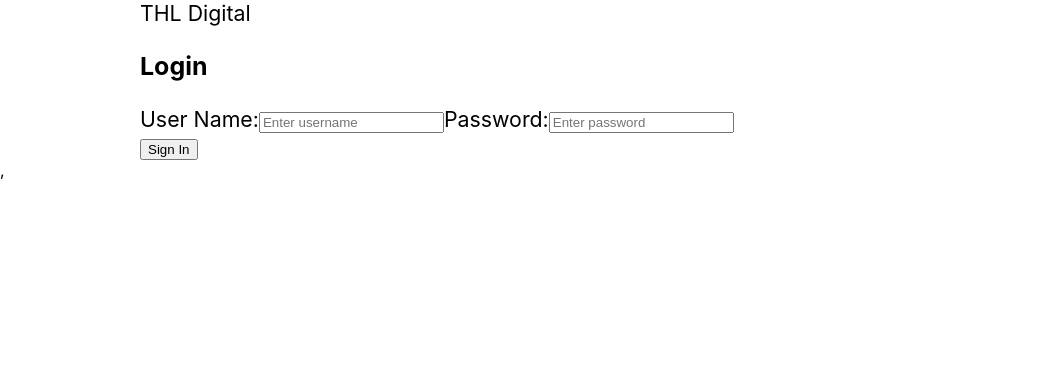
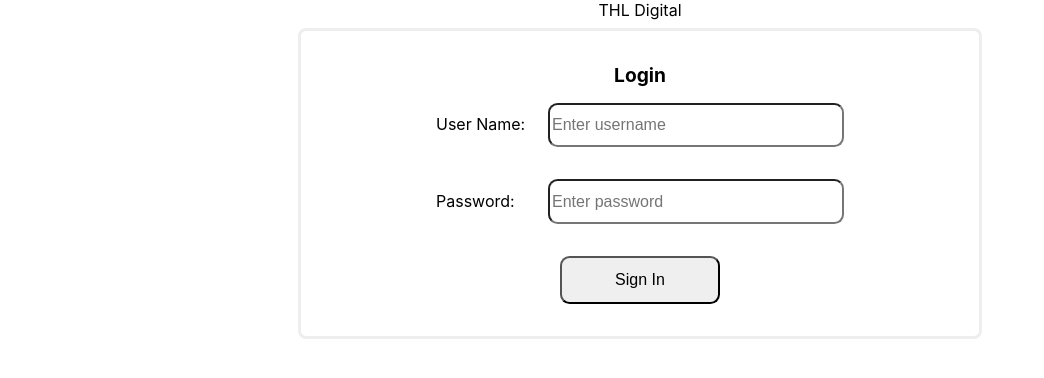
Before and after one commit to trevithj/thl-login, a React (Create React App) app: page / in a window 1280 px wide. Shown: the top 378 px of the page, without its empty margins (0-1044 px from the left). Built offline with nearby package versions, Linux system fonts and the light colour scheme.

Commit message:
Styling up the app.

```diff
--- a/package.json
+++ b/package.json
@@ -12,6 +12,7 @@
     "react-scripts": "4.0.3",
     "redux": "^4.1.1",
     "redux-thunk": "^2.3.0",
+    "styled-components": "^5.3.1",
     "web-vitals": "^1.0.1"
   },
   "scripts": {
--- a/src/app/App.css
+++ b/src/app/App.css
@@ -1,7 +1,3 @@
-.centered {
-  text-align: center;
-}
-
 .App-header {
   background-color: #282c34;
   height: 10vh;
@@ -14,20 +10,22 @@
 }
 
 .App {
-  width: 1000px;
+  font-size: 9pt;
+  width: calc(100% - 5em);
   margin: auto;
-  font-size: 16pt;
+  text-align: center;
 }
 
-@media screen and (max-width: 1000px) {
+@media screen and (min-width: 500px) {
+  .App {
+    width: 480px;
+    font-size: 10pt;
+  }
+}
+
+@media screen and (min-width: 800px) {
   .App {
     width: 700px;
     font-size: 12pt;
   }
 }
-@media screen and (max-width: 700px) {
-  .App {
-    width: 410px;
-    font-size: 10pt;
-  }
-}
--- a/src/index.js
+++ b/src/index.js
@@ -12,7 +12,7 @@ ReactDOM.render(
   <React.StrictMode>
     <Provider store={store}>
       <App />
-    </Provider>,
+    </Provider>
   </React.StrictMode>,
   document.getElementById('root')
 );
--- a/src/login/Login.js
+++ b/src/login/Login.js
@@ -1,16 +1,12 @@
 import {useState} from 'react';
 import {useDispatch} from 'react-redux';
+import {Button, Form, Frame, H3} from './fields';
 import {submitLogin} from './submitLogin';
 
 function Login() {
   const dispatch = useDispatch();
   const [usr, setUsr] = useState('');
   const [pwd, setPwd] = useState('');
-
-  function handleSubmit(event) {
-    event.preventDefault();
-    return false;
-  }
 
   function doSignIn(event) {
     event.preventDefault();
@@ -27,9 +23,9 @@ function Login() {
   }
 
   return (
-    <div>
-      <h3>Login</h3>
-      <form onSubmit={handleSubmit}>
+    <Frame>
+      <H3>Login</H3>
+      <Form>
         <label>
           <span>User Name:</span>
           <input name="username" type="text" placeholder="Enter username" value={usr} onChange={onUsrChange}/>
@@ -38,9 +34,9 @@ function Login() {
           <span>Password:</span>
           <input name="password" type="password" placeholder="Enter password" value={pwd} onChange={onPwdChange} />
         </label>
-      </form>
-      <button onClick={doSignIn}>Sign In</button>
-    </div>
+      </Form>
+      <Button onClick={doSignIn}>Sign In</Button>
+    </Frame>
   )
 }
 
--- /dev/null
+++ b/src/login/fields.js
@@ -0,0 +1,41 @@
+import styled from 'styled-components';
+
+export const Frame = styled.div`
+  margin: 0.5em;
+  padding: 2em;
+  border: solid 0.2em #eee;
+  border-radius: 0.5em;
+`;
+
+export const H3 = styled.div`
+  font-size: 1.2em;
+  font-weight: bold;
+  text-align: center;
+`;
+
+export const Form = styled.div`
+  & label {
+    display: block;
+    padding: 1em;
+    text-align: center;
+  }
+  label > span {
+    display: inline-block;
+    width: 7em;
+    text-align: left;
+  }
+  input {
+    height: 2.4em;
+    border-radius: 0.6em;
+    width: 18em;
+    font-size: 1em;
+  }
+`
+
+export const Button = styled.button`
+  margin-top: 1em;
+  height: 3em;
+  width: 10em;
+  border-radius: 0.6em;
+  font-size: 1em;
+`;
```
